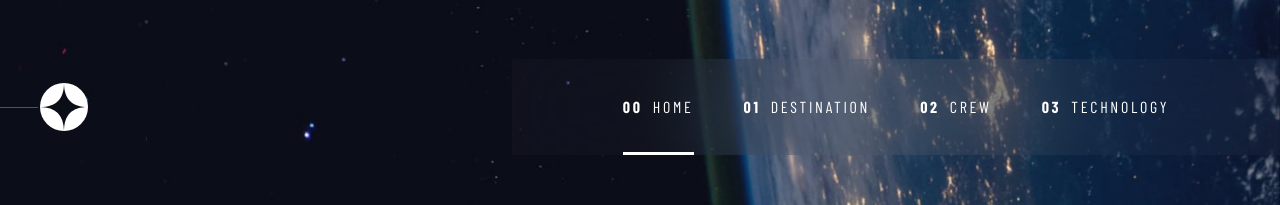
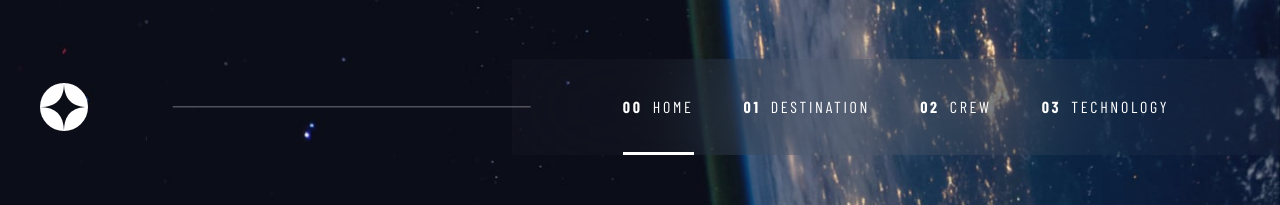
Before and after one commit to AlexDDevv/space-tourism, a React (Vite) app: page / in a window 1280 px wide. Shown: the top 205 px of the page. Built offline with nearby package versions, Linux system fonts and the light colour scheme; a web font is replaced by a local one.

Commit message:
Few modif to fix the bar in Header

```diff
--- a/src/assets/sass/components/header/_header.scss
+++ b/src/assets/sass/components/header/_header.scss
@@ -9,9 +9,29 @@ header {
         margin-bottom: 100px;
         padding: 0;
     }
+    @media screen and (min-width: 1024px) {
+        &::after {
+            content: "";
+            width: 28%;
+            height: 1px;
+            background: rgba(151, 151, 151);
+            backdrop-filter: blur(100px);
+            position: absolute;
+            top: 50%;
+            left: 27.5%;
+            transform: translate(-50%, -50%);
+            z-index: 1000;
+
+            @media screen and (min-width: 1440px) {
+                width: 30%;
+                left: 28%;
+            }
+        }
+    }
 
     .logo {
         display: flex;
+        position: relative;
 
         @media screen and (min-width: 768px) {
             padding-left: 40px;
--- a/src/assets/sass/components/header/_navBar.scss
+++ b/src/assets/sass/components/header/_navBar.scss
@@ -4,20 +4,20 @@
         width: 60%;
         min-width: 450px;
     }
-    @media screen and (min-width: 1024px) {
-        &::before {
-            content: "";
-            width: 50%;
-            height: 1px;
-            background: rgba(151, 151, 151);
-            backdrop-filter: blur(100px);
-            position: absolute;
-            top: 50%;
-            right: 72%;
-            transform: translate(-50%, -50%);
-            z-index: 1000;
-        }
-    }
+    // @media screen and (min-width: 1024px) {
+    //     &::before {
+    //         content: "";
+    //         width: 50%;
+    //         height: 1px;
+    //         background: rgba(151, 151, 151);
+    //         backdrop-filter: blur(100px);
+    //         position: absolute;
+    //         top: 50%;
+    //         right: 72%;
+    //         transform: translate(-50%, -50%);
+    //         z-index: 1000;
+    //     }
+    // }
 
     .wrapper {
         display: flex;
```
